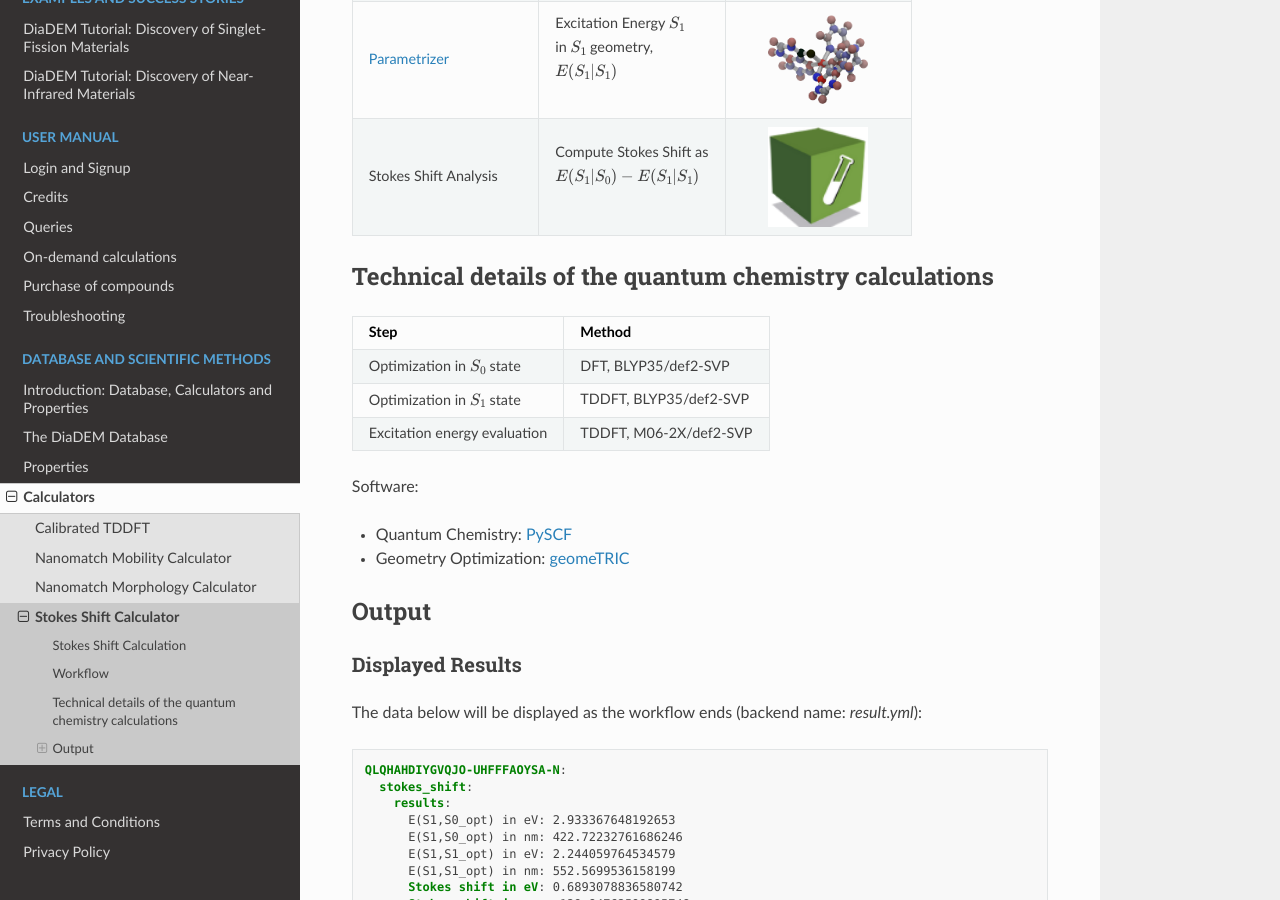
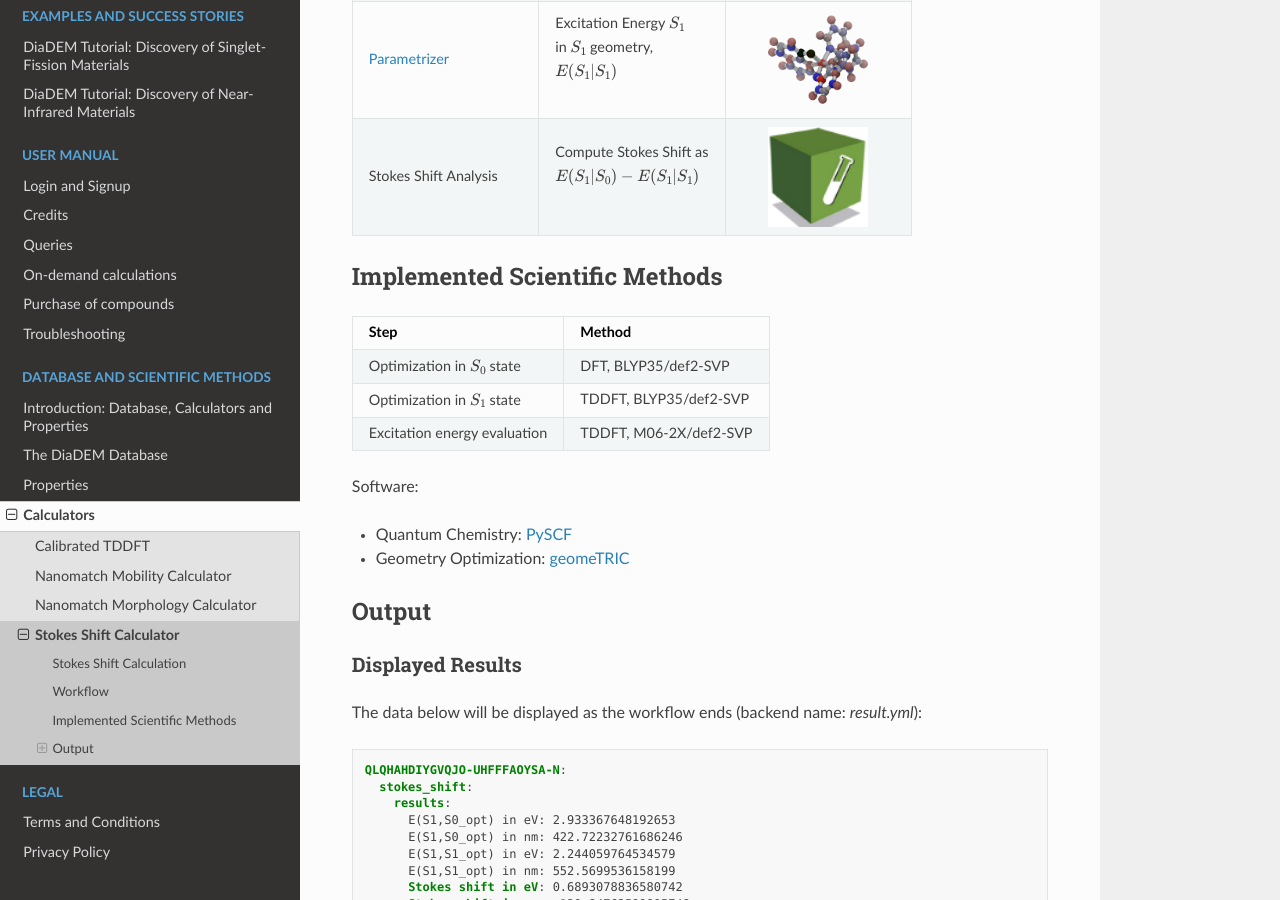
Before and after one commit to diadem-platform/diadem-docs, a Sphinx documentation site: the page built from docs/source/science/calculators/stokes_shift.rst, in a window 1280 px wide and 900 px high, scrolled down 1434 px. Built offline with Sphinx 7.4.7 and the Read the Docs theme 3.1.0, drawn with Linux system fonts in a browser that asks for light colours.

Commit message:
renamed to Implemented Sci Methods

```diff
--- a/docs/source/science/calculators/stokes_shift.rst
+++ b/docs/source/science/calculators/stokes_shift.rst
@@ -79,8 +79,8 @@
           :align: center
 
 
-Technical details of the quantum chemistry calculations
---------------------------------------------------------
+Implemented Scientific Methods
+------------------------------
 
 +---------------------------------------------------------------+-----------------------------+
 | Step                                                          | Method                      |
@@ -96,6 +96,7 @@
 
 - Quantum Chemistry: `PySCF <https://pyscf.org/>`_
 - Geometry Optimization: `geomeTRIC <https://github.com/leeping/geomeTRIC>`_
+
 
 Output
 ------
```
